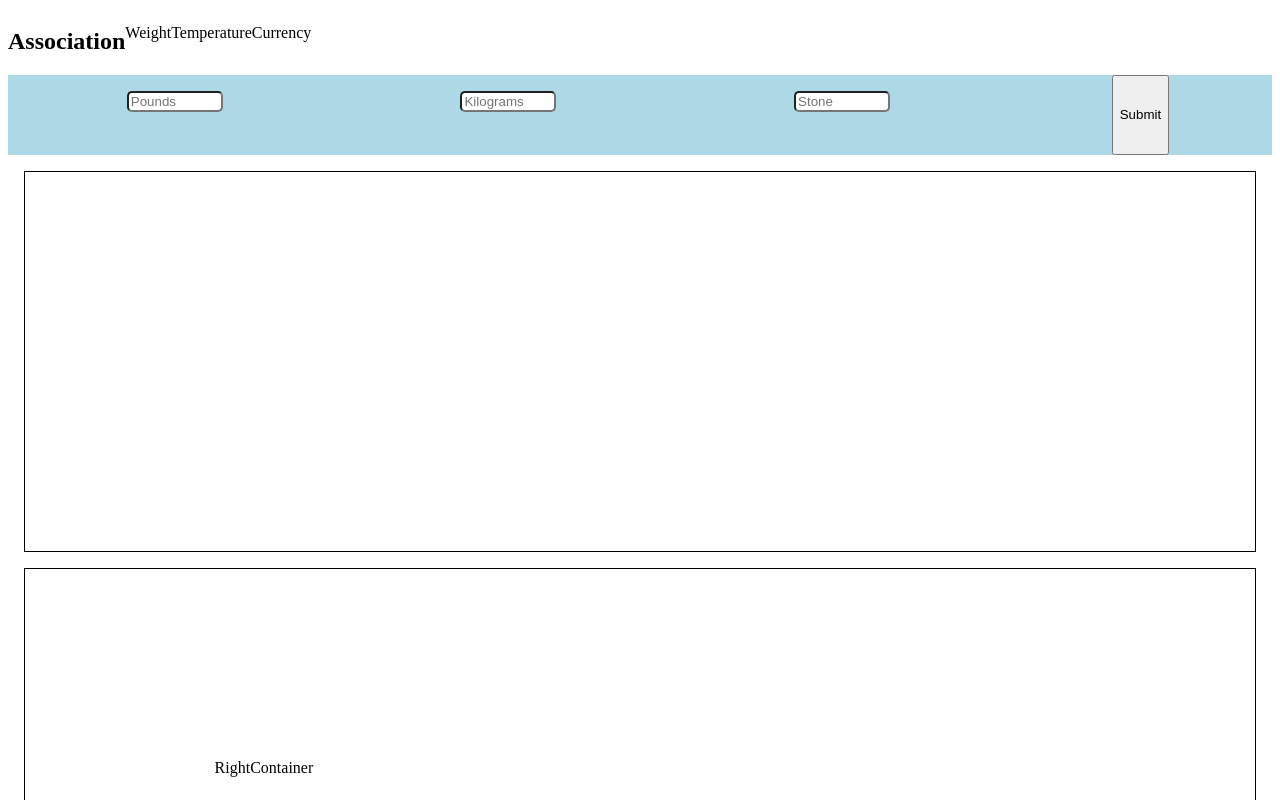
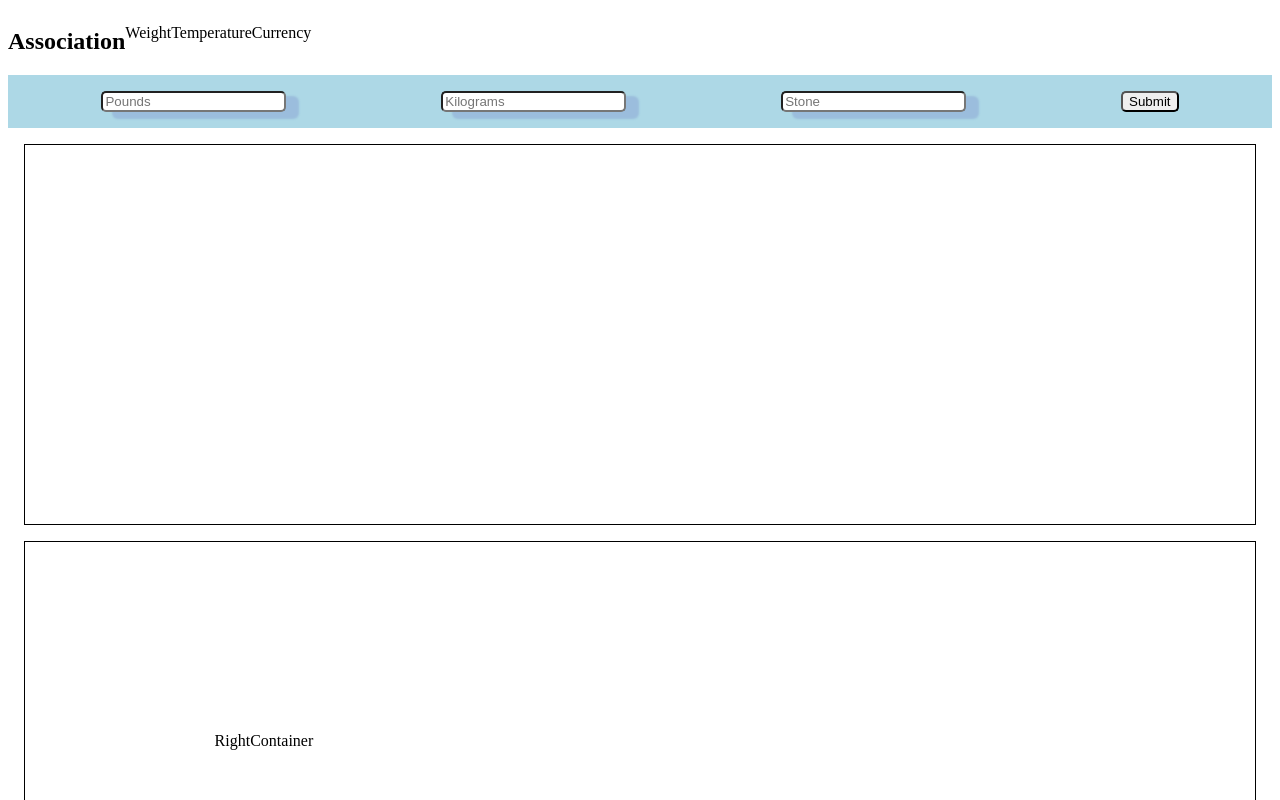
Before and after one commit to Assocation-Mewtwo/Association, a React (Vite) app: page / in a window 1280 px wide. Shown: the top 800 px of the page. Built offline with nearby package versions, Linux system fonts and the light colour scheme.

Commit message:
styles input bar
co-author: cronullarc

ryancronulla@gmail.com

co-author: missmshel

mshelconroy@gmail.com

co-author: KrankyKnight

[donaldptwiford@gmail.com](mailto:donaldptwiford@gmail.com)

```diff
--- a/src/App.css
+++ b/src/App.css
@@ -26,6 +26,7 @@
   /* weight form container styling */
 #weight-form {
   background-color: lightblue;
+  padding: 1rem;
 }
 
 
@@ -64,18 +65,12 @@
   display: block;
 }
 
-.form-label {
-  padding: 1rem;
-  width: 6rem;
+.weight-input {
+  border-radius: 5px;
+  box-shadow: 12px 6px 2px 1px rgba(83, 83, 185, 0.2);
 
 }
 
-.weight-input {
+.submitInput {
   border-radius: 5px;
-
 }
-
-.formbtn {
-  height: 5rem;
-
-}
--- a/src/WeightForm.tsx
+++ b/src/WeightForm.tsx
@@ -40,21 +40,17 @@ const WeightForm = (props) => {
 }
 
   return (
-    <form id="weight-form" style={{ display: 'flex', flexDirection: 'row', justifyContent: 'space-around'  }}>
-      <label className='form-label' style={{ display: 'flex', flexDirection: 'column' }}>
-        <input type='text' className="weight-input" placeholder="Pounds" onChange={e => changePounds(e)} disabled={poundsInput}></input>
-      </label>
+    <div id="weight-form" style={{ display: 'flex', flexDirection: 'row', justifyContent: 'space-around'  }}>
 
-      <label className='form-label' style={{ display: 'flex', flexDirection: 'column' }}>
-        <input type="text" className="weight-input" placeholder="Kilograms" onChange={e => changeKilo(e)}  disabled={kiloInput}/>
-      </label>
+      <input type='text' className="weight-input" placeholder="Pounds" onChange={e => changePounds(e)} disabled={poundsInput}></input>
 
-      <label className='form-label' style={{ display: 'flex', flexDirection: 'column'}}>
-        <input type="text" className="weight-input" placeholder="Stone" onChange={e => changeStone(e)}  disabled={stoneInput}/>
-      </label>
+      <input type="text" className="weight-input" placeholder="Kilograms" onChange={e => changeKilo(e)}  disabled={kiloInput}/>
 
-      <button className='formbtn' type='button' onSubmit={sendGrams}>Submit</button>
-    </form>
+      <input type="text" className="weight-input" placeholder="Stone" onChange={e => changeStone(e)}  disabled={stoneInput}/>
+
+      <button className='submitInput' type='button' onSubmit={sendGrams}>Submit</button>
+
+    </div>
   )
 }
 
```
